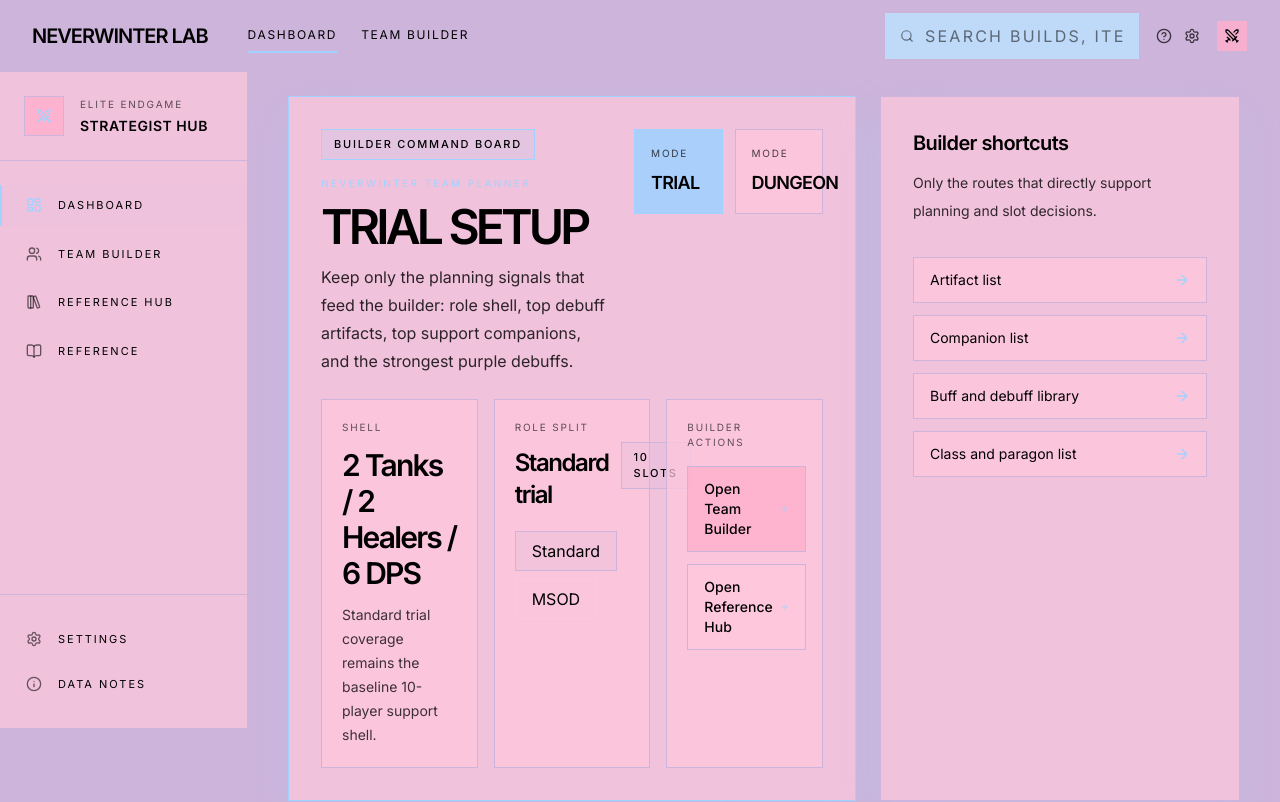
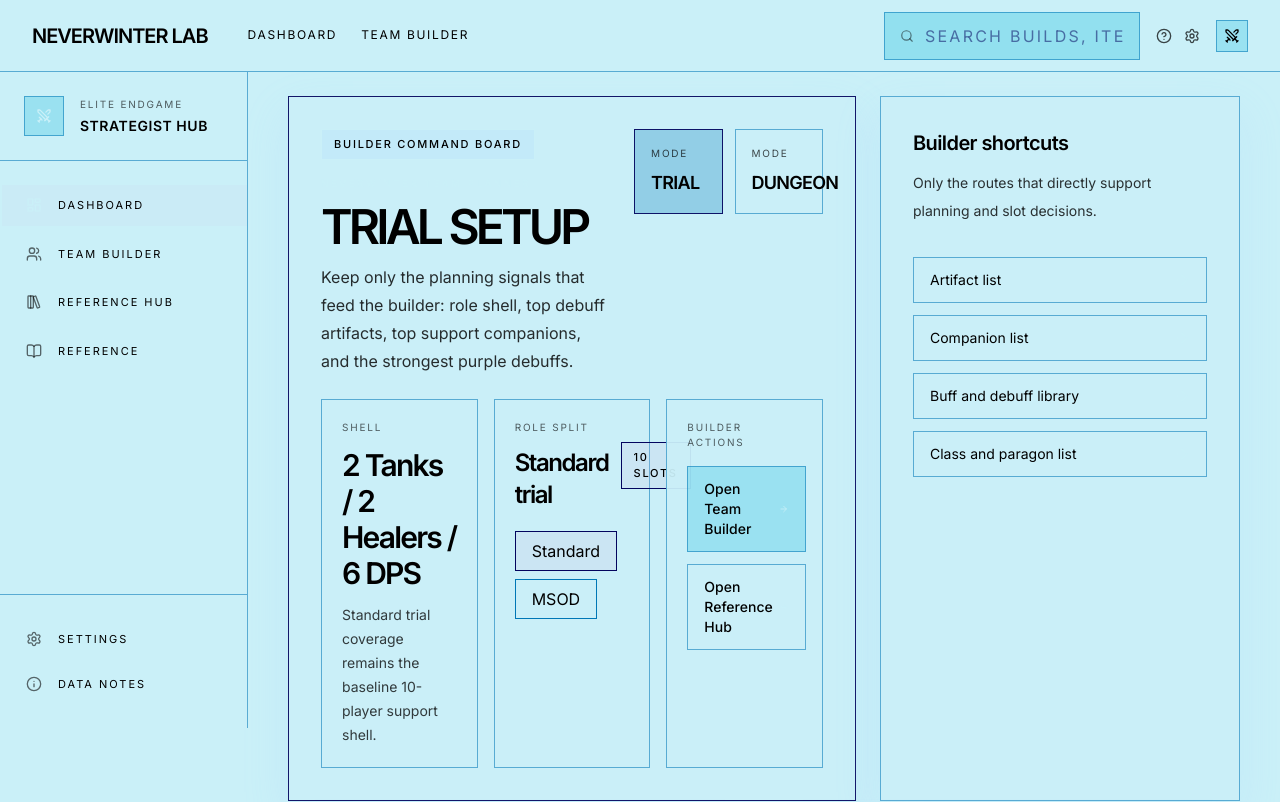
Before and after one commit to Nischhalsubba/neverwinter-composition-lab, a Next.js app: page / in a window 1280 px wide. Shown: the top 802 px of the page. Built offline with nearby package versions, Linux system fonts and the light colour scheme.

Commit message:
feat: update color palette to new blue theme across global styles and export functionality

```diff
--- a/app/globals.css
+++ b/app/globals.css
@@ -1,21 +1,21 @@
 @import "tailwindcss";
 
 :root {
-  --thistle: #cdb4db;
-  --pastel-petal: #ffc8dd;
-  --baby-pink: #ffafcc;
-  --icy-blue: #bde0fe;
-  --sky-blue: #a2d2ff;
+  --thistle: #03045e;
+  --pastel-petal: #0077b6;
+  --baby-pink: #00b4d8;
+  --icy-blue: #90e0ef;
+  --sky-blue: #caf0f8;
   --layout-max: 1920px;
-  --background: #cdb4db;
-  --foreground: #000000;
-  --surface: rgba(255, 200, 221, 0.58);
-  --surface-2: rgba(189, 224, 254, 0.72);
-  --panel: rgba(255, 175, 204, 0.68);
-  --panel-2: rgba(162, 210, 255, 0.74);
-  --border: rgba(205, 180, 219, 0.9);
-  --border-strong: rgba(162, 210, 255, 1);
-  --muted: rgba(0, 0, 0, 0.72);
+  --background: #caf0f8;
+  --foreground: #03045e;
+  --surface: rgba(202, 240, 248, 0.86);
+  --surface-2: rgba(144, 224, 239, 0.88);
+  --panel: rgba(0, 180, 216, 0.18);
+  --panel-2: rgba(0, 119, 182, 0.22);
+  --border: rgba(0, 119, 182, 0.34);
+  --border-strong: rgba(0, 180, 216, 0.78);
+  --muted: rgba(3, 4, 94, 0.72);
   --teal: var(--sky-blue);
   --green: var(--icy-blue);
   --red: var(--baby-pink);
@@ -26,7 +26,7 @@
   --radius-chip: 0px;
   --radius-card: 0px;
   --radius-panel: 0px;
-  --shadow-panel: 0 16px 40px rgba(205, 180, 219, 0.35);
+  --shadow-panel: 0 18px 44px rgba(0, 119, 182, 0.18);
 }
 
 @theme inline {
@@ -53,12 +53,12 @@
 }
 
 html[data-high-contrast="true"] {
-  --surface: rgba(255, 200, 221, 0.72);
-  --surface-2: rgba(189, 224, 254, 0.84);
-  --panel: rgba(255, 175, 204, 0.82);
-  --panel-2: rgba(162, 210, 255, 0.88);
-  --border: rgba(205, 180, 219, 1);
-  --border-strong: rgba(162, 210, 255, 1);
+  --surface: rgba(202, 240, 248, 0.94);
+  --surface-2: rgba(144, 224, 239, 0.96);
+  --panel: rgba(0, 180, 216, 0.24);
+  --panel-2: rgba(0, 119, 182, 0.28);
+  --border: rgba(0, 119, 182, 0.56);
+  --border-strong: rgba(3, 4, 94, 0.92);
 }
 
 html[data-reduced-motion="true"] *,
@@ -87,32 +87,32 @@
 input:focus-visible,
 select:focus-visible,
 textarea:focus-visible {
-  outline: 2px solid var(--sky-blue);
+  outline: 2px solid var(--pastel-petal);
   outline-offset: 2px;
 }
 
 select {
-  color: #000000;
+  color: var(--foreground);
 }
 
 select option {
   background: var(--surface-2);
-  color: #000000;
+  color: var(--foreground);
 }
 
 select option:checked,
 select option:hover,
 select option:focus-visible {
-  background: var(--sky-blue);
-  color: #000000;
+  background: var(--icy-blue);
+  color: var(--foreground);
 }
 
 input::placeholder,
 textarea::placeholder {
-  color: rgba(0, 0, 0, 0.52);
+  color: rgba(3, 4, 94, 0.52);
 }
 
 ::selection {
-  background: rgba(162, 210, 255, 0.55);
-  color: #000000;
+  background: rgba(0, 180, 216, 0.32);
+  color: var(--foreground);
 }
--- a/lib/team-build-export.ts
+++ b/lib/team-build-export.ts
@@ -7,13 +7,13 @@
 >;
 
 const overviewPalette = {
-  thistle: "FFCDB4DB",
-  petal: "FFFFC8DD",
-  pink: "FFFFAFCC",
-  icy: "FFBDE0FE",
-  sky: "FFA2D2FF",
-  black: "FF000000",
-  white: "FFFFFFFF",
+  thistle: "FF03045E",
+  petal: "FF0077B6",
+  pink: "FF00B4D8",
+  icy: "FF90E0EF",
+  sky: "FFCAF0F8",
+  black: "FF03045E",
+  white: "FFCAF0F8",
 };
 
 function getArtifactName(artifactId: string) {
```
Also changed, not shown: 1 other file (tests, documents, lock files or other folders).
